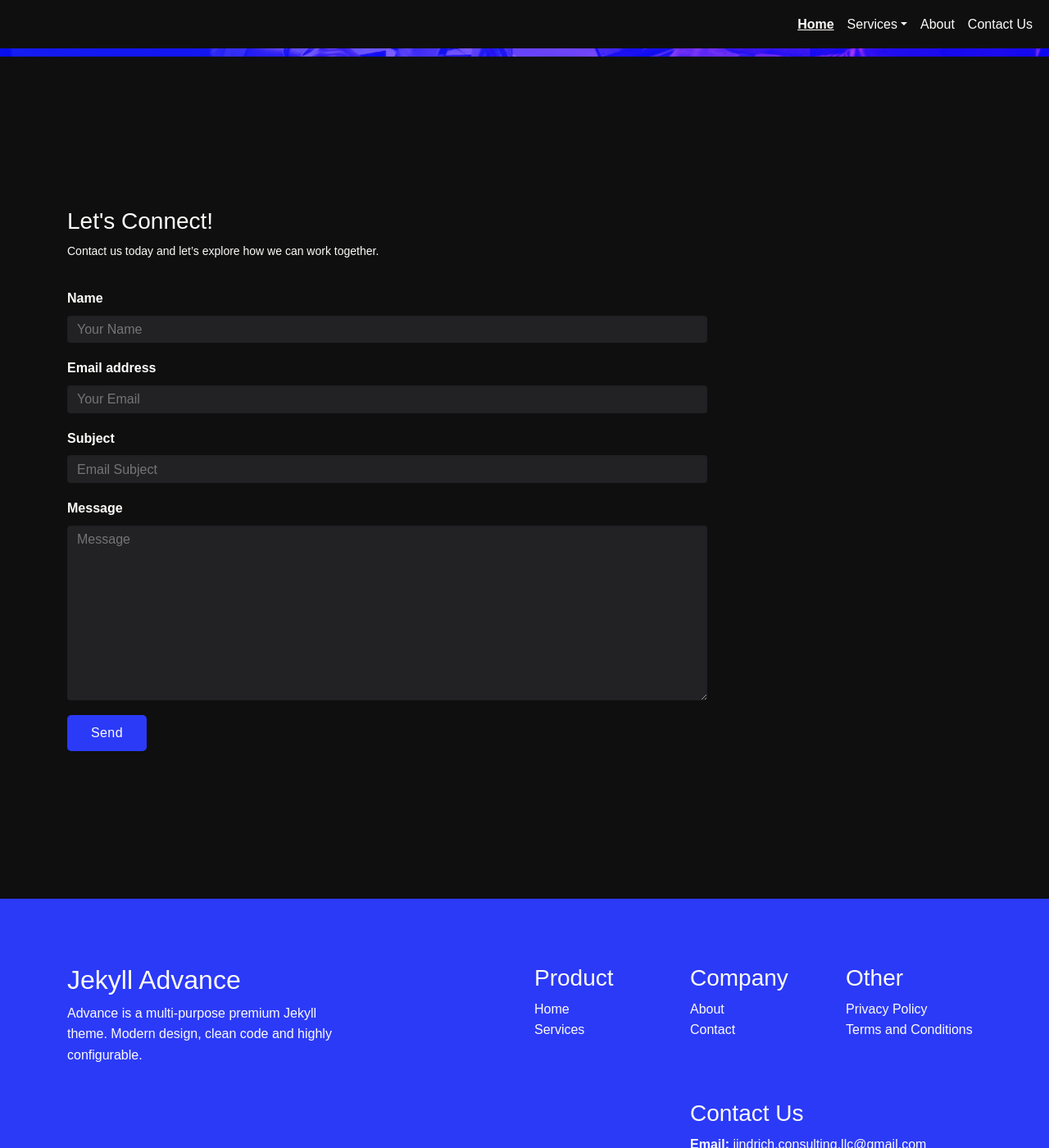
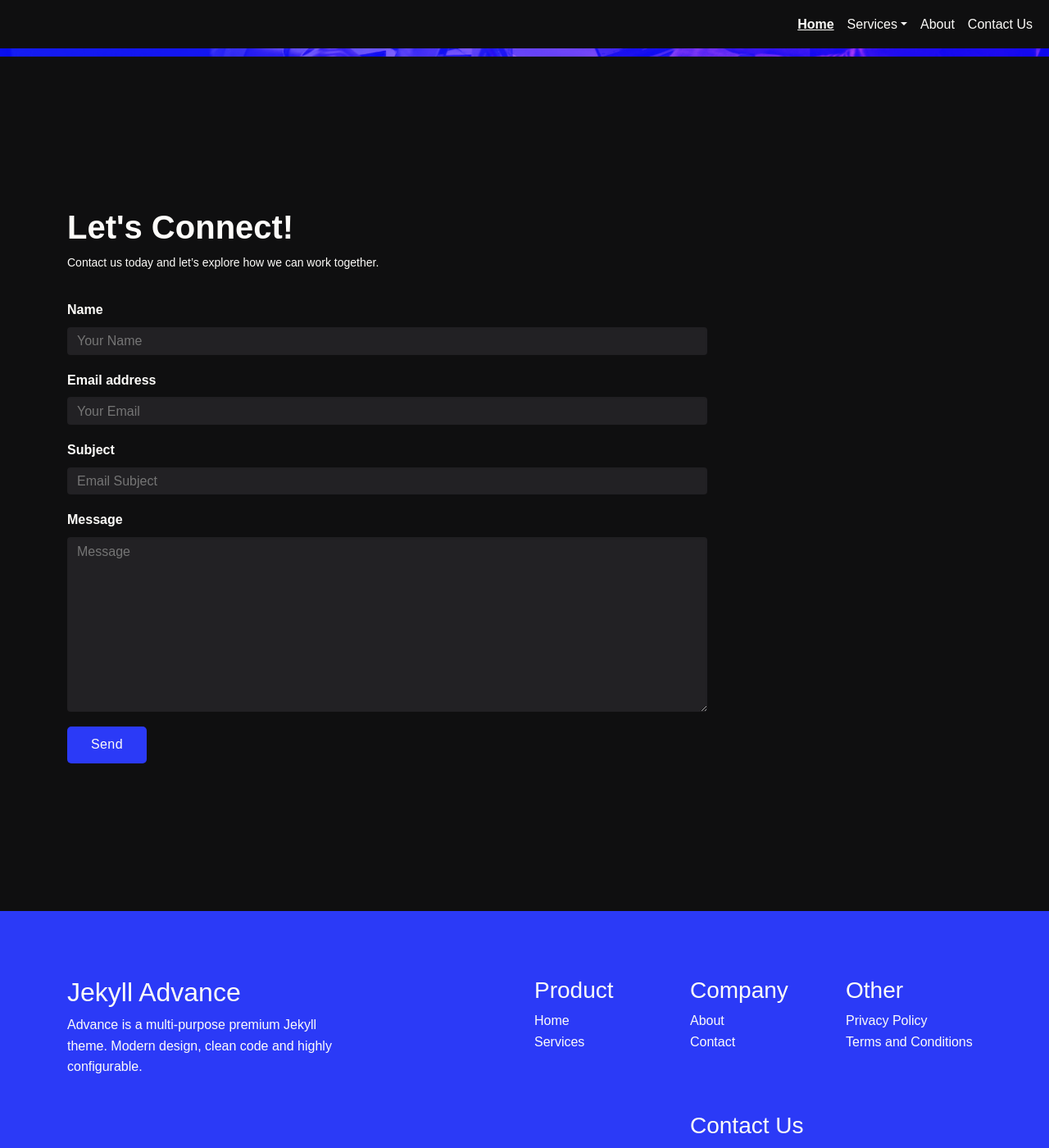
Before and after one commit to jindrich-consulting-llc/jindrich-consulting-llc.github.io, a Jekyll site: the page built from pages/contact.md, in a window 1280 px wide and 1400 px high, scrolled down 531 px. Shown: the whole window at 82% size. Built offline with Jekyll 4.4.1, drawn with Linux system fonts in a browser that asks for light colours.

Commit message:
changed header to bold in contact-us page

```diff
--- a/_layouts/contact.html
+++ b/_layouts/contact.html
@@ -27,7 +27,7 @@
             <div class="contact-container">
 
                 <div class="form-text">
-                    <h3>Let's Connect!</h3>
+                    <h1>Let's Connect!</h1>
                     <p>Contact us today and let’s explore how we can work together.</p>
                 </div>
 
--- a/assets/css/contact_styles.css
+++ b/assets/css/contact_styles.css
@@ -8,6 +8,10 @@
     justify-content: flex-start;
     margin-bottom: 18px;
     color: var(--color-primary-text) !important;
+}
+
+.form-text h1 {
+    font-weight: 600;
 }
 
 .form-input {
```
